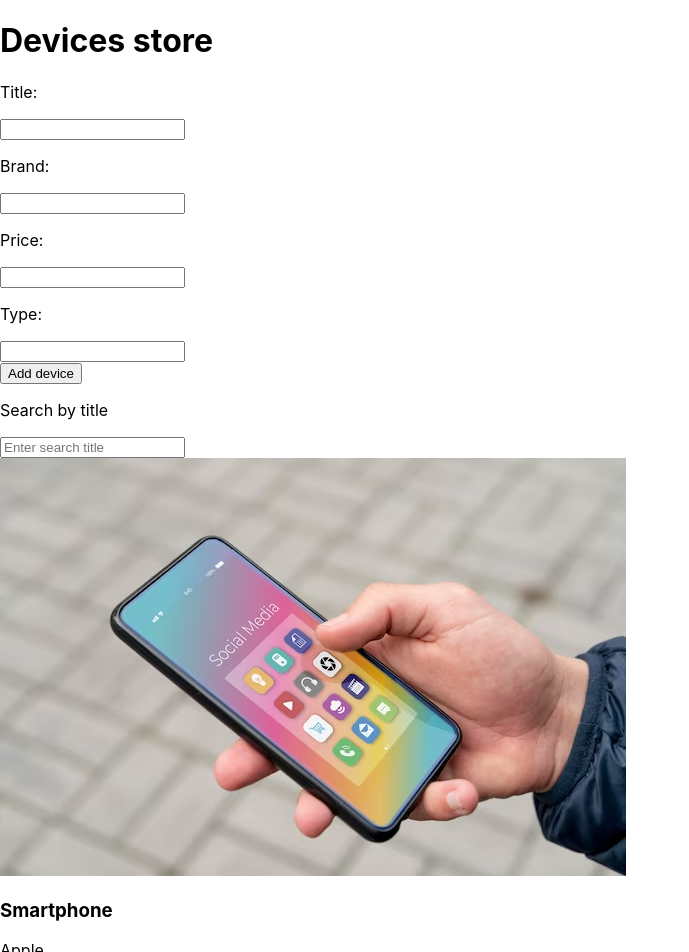
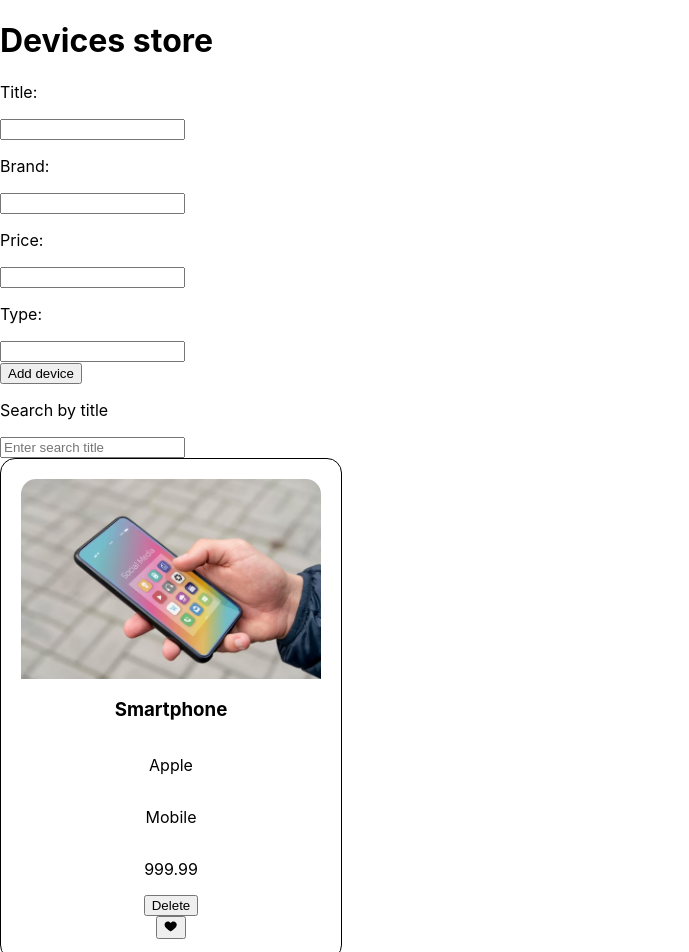
Before and after one commit to Maxim4ik118/fson87-pr, a React (Create React App) app: page / in a window 1280 px wide. Shown: the top 952 px of the page, without its empty margins (0-689 px from the left). Built offline with nearby package versions, Linux system fonts and the light colour scheme.

Commit message:
added hooks

```diff
--- a/package.json
+++ b/package.json
@@ -4,11 +4,14 @@
   "private": true,
   "homepage": "https://goitacademy.github.io/react-homework-template/",
   "dependencies": {
+    "@emotion/react": "^11.11.1",
+    "@emotion/styled": "^11.11.0",
     "@testing-library/jest-dom": "^5.16.3",
     "@testing-library/react": "^12.1.4",
     "@testing-library/user-event": "^13.5.0",
     "react": "^18.1.0",
     "react-dom": "^18.1.0",
+    "react-icons": "^4.11.0",
     "react-scripts": "5.0.1",
     "web-vitals": "^2.1.3"
   },
--- a/src/components/App.jsx
+++ b/src/components/App.jsx
@@ -1,9 +1,9 @@
 import imgDevice from 'assets/images/device.avif';
 import DevicesList from './DevicesList/DevicesList';
-import { Component } from 'react';
+import { useState } from 'react';
 import DeviceForm from './DeviceForm/DeviceForm';
 
-const devices = [
+const devicesData = [
   {
     id: 1,
     title: 'Smartphone',
@@ -11,6 +11,7 @@ const devices = [
     price: 999.99,
     type: 'Mobile',
     coverImage: imgDevice,
+    isFavorite: false,
   },
   {
     id: 2,
@@ -19,6 +20,7 @@ const devices = [
     price: 1299.99,
     type: 'Computer',
     coverImage: imgDevice,
+    isFavorite: true,
   },
   {
     id: 3,
@@ -27,6 +29,7 @@ const devices = [
     price: 249.99,
     type: 'Wearable',
     coverImage: imgDevice,
+    isFavorite: true,
   },
   {
     id: 4,
@@ -35,6 +38,7 @@ const devices = [
     price: 199.99,
     type: 'Mobile',
     coverImage: imgDevice,
+    isFavorite: false,
   },
   {
     id: 5,
@@ -43,6 +47,7 @@ const devices = [
     price: 799.99,
     type: 'Electronics',
     coverImage: imgDevice,
+    isFavorite: false,
   },
   {
     id: 6,
@@ -51,6 +56,7 @@ const devices = [
     price: 399.99,
     type: 'Gaming',
     coverImage: imgDevice,
+    isFavorite: false,
   },
   {
     id: 7,
@@ -59,6 +65,7 @@ const devices = [
     price: 599.99,
     type: 'Photography',
     coverImage: imgDevice,
+    isFavorite: false,
   },
   {
     id: 8,
@@ -67,6 +74,7 @@ const devices = [
     price: 149.99,
     type: 'Audio',
     coverImage: imgDevice,
+    isFavorite: false,
   },
   {
     id: 9,
@@ -75,6 +83,7 @@ const devices = [
     price: 79.99,
     type: 'Networking',
     coverImage: imgDevice,
+    isFavorite: false,
   },
   {
     id: 10,
@@ -83,23 +92,19 @@ const devices = [
     price: 79.99,
     type: 'Wearable',
     coverImage: imgDevice,
+    isFavorite: true,
   },
 ];
 
-export class App extends Component {
-  state = {
-    devices: devices,
-    filter: '',
+export function App() {
+  const [devices, setDevices] = useState(devicesData);
+  const [filter, setFilter] = useState('');
+  const onDeleteDevice = id => {
+    setDevices(devices.filter(device => device.id !== id));
   };
 
-  onDeleteDevice = id => {
-    this.setState({
-      devices: this.state.devices.filter(device => device.id !== id),
-    });
-  };
-
-  onAddDevice = data => {
-    if (this.state.devices.some(({ title }) => data.title === title))
+  const onAddDevice = data => {
+    if (devices.some(({ title }) => data.title === title))
       return alert('This device have alredy been added');
     console.log(data);
     const newDevice = {
@@ -107,37 +112,49 @@ export class App extends Component {
       coverImage: imgDevice,
       id: new Date().getMilliseconds(),
     };
-    this.setState({ devices: [...this.state.devices, newDevice] });
+
+    setDevices([...devices, newDevice]);
   };
 
-  onIputChange = event => {
-    this.setState({ filter: event.target.value });
+  const onIputChange = event => {
+    setFilter(event.target.value);
   };
+  const toggleFavorite = id => {
+    // console.log(id);
+    setDevices(
+      devices.map(device => {
+        if (device.id === id) {
+          return {
+            ...device,
+            isFavorite: !device.isFavorite,
+          };
+        }
+        return device;
+      })
+    );
+  };
+  const filteredDevices = devices.filter(device =>
+    device.title.toLowerCase().includes(filter.toLowerCase().trim())
+  );
 
-  render() {
-    const filteredDevices = this.state.devices.filter(device =>
-      device.title
-        .toLowerCase()
-        .includes(this.state.filter.toLowerCase().trim())
-    );
   return (
     <div>
       <h1>Devices store</h1>
-        <DeviceForm onAddDevice={this.onAddDevice} />
+      <DeviceForm onAddDevice={onAddDevice} />
       <label>
         <p>Search by title</p>
         <input
           type="text"
           placeholder="Enter search title"
-            value={this.state.filter}
-            onChange={this.onIputChange}
+          value={filter}
+          onChange={onIputChange}
         />
       </label>
       <DevicesList
         devices={filteredDevices}
-          onDeleteDevice={this.onDeleteDevice}
+        onDeleteDevice={onDeleteDevice}
+        toggleFavorite={toggleFavorite}
       />
     </div>
   );
 }
-}
--- a/src/components/DeviceCard/DeviceCard.jsx
+++ b/src/components/DeviceCard/DeviceCard.jsx
@@ -1,3 +1,5 @@
+import { FcLike } from 'react-icons/fc';
+import { StyledDeviceCard } from './DeviceCard.styled';
 const DeviceCard = ({
   id,
   title,
@@ -6,10 +8,12 @@ const DeviceCard = ({
   type,
   coverImage,
   onDeleteDevice,
+  toggleFavorite,
+  isFavorite,
 }) => {
   return (
-    <div>
-      <img src={coverImage} alt={title} />
+    <StyledDeviceCard>
+      <img src={coverImage} alt={title} className="image" />
       <h3>{title}</h3>
       <p>{brand}</p>
       <p>{type}</p>
@@ -17,7 +21,10 @@ const DeviceCard = ({
       <button onClick={() => onDeleteDevice(id)} type="button">
         Delete
       </button>
-    </div>
+      <button type="button" onClick={() => toggleFavorite(id)}>
+        <FcLike className={`icon-like ${isFavorite ? 'liked' : ''} `} />
+      </button>
+    </StyledDeviceCard>
   );
 };
 
--- /dev/null
+++ b/src/components/DeviceCard/DeviceCard.styled.jsx
@@ -0,0 +1,27 @@
+import styled from '@emotion/styled';
+
+export const StyledDeviceCard = styled.div`
+  display: flex;
+  flex-direction: column;
+  align-items: center;
+  justify-content: center;
+  padding: 20px;
+  border: 1px solid #000000;
+  border-radius: 15px;
+  max-width: 300px;
+
+  .image {
+    width: 100%;
+    height: 200px;
+    object-fit: cover;
+    border-radius: 15px 15px 0 0;
+  }
+
+  .icon-like path {
+    fill: black;
+  }
+
+  .icon-like.liked path {
+    fill: red;
+  }
+`;
--- a/src/components/DeviceForm/DeviceForm.jsx
+++ b/src/components/DeviceForm/DeviceForm.jsx
@@ -1,41 +1,58 @@
-import { Component } from 'react';
+import { useState } from 'react';
 
-export default class DeviceForm extends Component {
-  state = {
-    title: '',
-    brand: '',
-    price: '',
-    type: '',
+export default function DeviceForm({ onAddDevice }) {
+  const [title, setTitle] = useState('');
+  const [brand, setBrand] = useState('');
+  const [price, setPrice] = useState('');
+  const [type, setType] = useState('');
+
+  const onChangeInputValue = event => {
+    const { name, value } = event.target;
+    switch (name) {
+      case 'title':
+        setTitle(value);
+        break;
+      case 'brand':
+        setBrand(value);
+        break;
+      case 'price':
+        setPrice(value);
+        break;
+      case 'type':
+        setType(value);
+        break;
+      default:
+        break;
+    }
   };
 
-  onChangeInputValue = event => {
-    this.setState({ [event.target.name]: event.target.value });
+  const onFormSubmit = event => {
+    event.preventDefault();
+
+    const data = {
+      title,
+      brand,
+      price,
+      type,
+    };
+    onAddDevice(data);
+
+    setTitle('');
+    setBrand('');
+    setPrice('');
+    setType('');
   };
 
-  onFormSubmit = event => {
-    event.preventDefault();
-    const data = {
-      title: this.state.title,
-      brand: this.state.brand,
-      price: this.state.price,
-      type: this.state.type,
-    };
-    this.props.onAddDevice(data);
-    this.setState({ title: '', brand: '', price: '', type: '' });
-  };
-
-  render() {
-    const { title, brand, price, type } = this.state;
   return (
     <div>
-        <form onSubmit={this.onFormSubmit}>
+      <form onSubmit={onFormSubmit}>
         <label>
           <p>Title: </p>
           <input
             type="text"
             name="title"
             value={title}
-              onChange={this.onChangeInputValue}
+            onChange={onChangeInputValue}
             required
           />
         </label>
@@ -45,7 +62,7 @@ export default class DeviceForm extends Component {
             type="text"
             name="brand"
             value={brand}
-              onChange={this.onChangeInputValue}
+            onChange={onChangeInputValue}
             required
           />
         </label>
@@ -55,7 +72,7 @@ export default class DeviceForm extends Component {
             type="text"
             name="price"
             value={price}
-              onChange={this.onChangeInputValue}
+            onChange={onChangeInputValue}
             required
           />
         </label>
@@ -65,7 +82,7 @@ export default class DeviceForm extends Component {
             type="text"
             name="type"
             value={type}
-              onChange={this.onChangeInputValue}
+            onChange={onChangeInputValue}
             required
           />
         </label>
@@ -75,4 +92,3 @@ export default class DeviceForm extends Component {
     </div>
   );
 }
-}
--- a/src/components/DevicesList/DevicesList.jsx
+++ b/src/components/DevicesList/DevicesList.jsx
@@ -1,9 +1,10 @@
 import DeviceCard from 'components/DeviceCard/DeviceCard';
 
-const DevicesList = ({ devices, onDeleteDevice }) => {
+const DevicesList = ({ devices, onDeleteDevice, toggleFavorite }) => {
   return (
     <div>
-      {devices.map(({ id, title, brand, price, type, coverImage }) => (
+      {devices.map(
+        ({ id, title, brand, price, type, coverImage, isFavorite }) => (
           <DeviceCard
             key={id}
             id={id}
@@ -13,8 +14,11 @@ const DevicesList = ({ devices, onDeleteDevice }) => {
             type={type}
             coverImage={coverImage}
             onDeleteDevice={onDeleteDevice}
+            toggleFavorite={toggleFavorite}
+            isFavorite={isFavorite}
           />
-      ))}
+        )
+      )}
     </div>
   );
 };
```
Also changed, not shown: 1 other file (tests, documents, lock files or other folders). Lines whose indentation alone changed are shown as unchanged.
